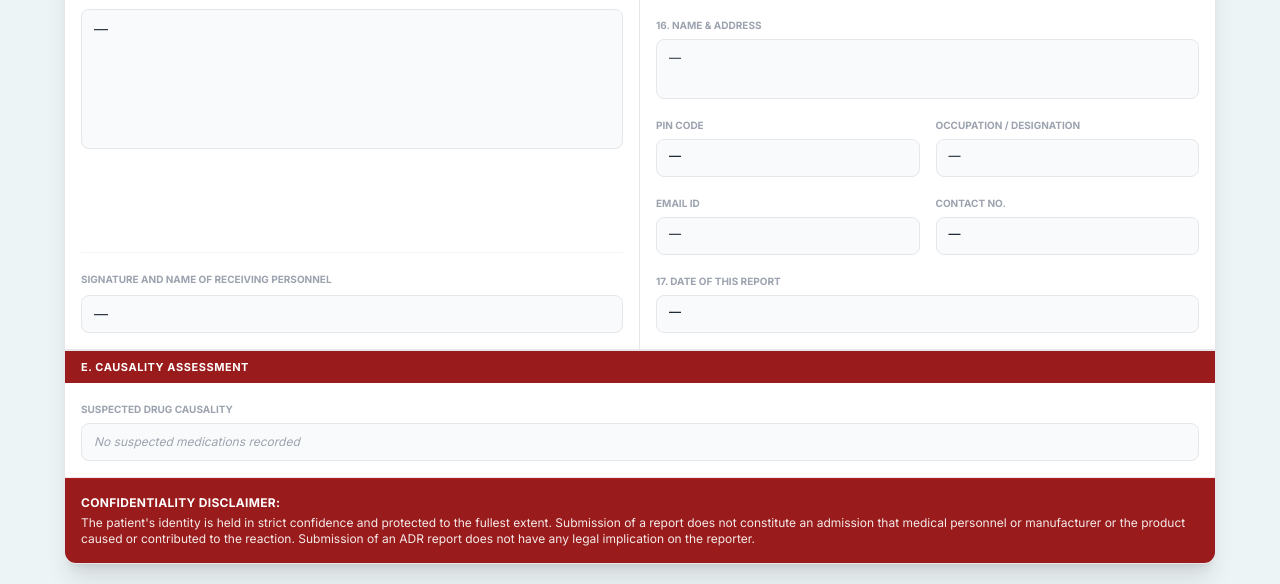
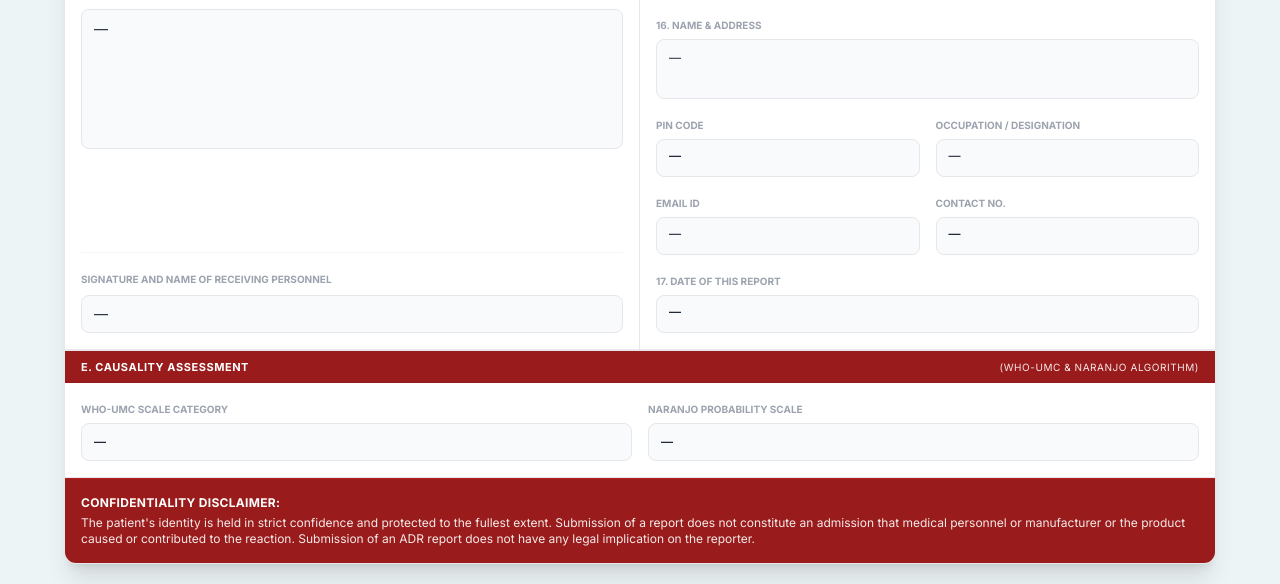
Before and after one commit to harshxraze/adr_app, a Python web app: template OneDrive/Desktop/adr-causality-app/templates/report_detail.html in a window 1280 px wide. Shown: the part 1485-2069 px from the top of the page. Run offline with Jinja, Linux system fonts and the light colour scheme; the template is opened without the code that fills it, so the values that code supplies are empty; some libraries are stand-ins or nearby versions.

Commit message:
Display WHO-UMC category and Naranjo category, remove suspected drug causality section from causality assessment

```diff
--- a/OneDrive/Desktop/adr-causality-app/templates/report_detail.html
+++ b/OneDrive/Desktop/adr-causality-app/templates/report_detail.html
@@ -767,24 +767,24 @@
   <!-- E. CAUSALITY ASSESSMENT (INSIDE FORM) -->
   <div class="bg-red-800 dark:bg-red-950 text-white font-bold px-4 py-1.5 uppercase tracking-wider text-[11px] flex items-center justify-between border-t border-gray-200 dark:border-gray-800">
     <span>E. Causality Assessment</span>
+    <span class="text-[10px] font-normal opacity-90">(WHO-UMC & Naranjo Algorithm)</span>
   </div>
   <div class="p-4 bg-white dark:bg-gray-900 border-b border-gray-200 dark:border-gray-800">
-    <div class="grid grid-cols-1 gap-4">
-      <!-- Suspected Drug Causality Assessment -->
+    <div class="grid grid-cols-1 md:grid-cols-2 gap-4">
+      <!-- WHO-UMC -->
       <div>
-        <label class="block text-[10px] font-bold text-gray-400 dark:text-gray-500 uppercase">Suspected Drug Causality</label>
-        <div class="mt-1 px-3 py-2 bg-gray-50 dark:bg-gray-800 border border-gray-200 dark:border-gray-700 rounded-lg text-xs text-gray-800 dark:text-white min-h-[38px] flex flex-col justify-center">
-          {% if report.medications and report.medications|length > 0 %}
-            {% for m in report.medications %}
-            <div class="flex justify-between items-center py-0.5 {% if not loop.last %}border-b border-gray-100 dark:border-gray-700/50{% endif %}">
-              <span class="font-medium text-gray-700 dark:text-gray-300 truncate max-w-[130px]">{{m.drug_name or 'Drug ' ~ loop.index}}</span>
-              <span class="font-semibold text-gray-800 dark:text-white">{{m.causality_assessment or '—'}}</span>
-            </div>
-            {% endfor %}
-          {% else %}
-            <p class="text-xs text-gray-400 italic">No suspected medications recorded</p>
-          {% endif %}
-        </div>
+        <label class="block text-[10px] font-bold text-gray-400 dark:text-gray-500 uppercase">WHO-UMC Scale Category</label>
+        <p class="mt-1 px-3 py-2 bg-gray-50 dark:bg-gray-800 border border-gray-200 dark:border-gray-700 rounded-lg text-xs text-gray-800 dark:text-white font-semibold min-h-[38px] flex items-center">
+          {{report.who_umc_category or '—'}}
+        </p>
+      </div>
+
+      <!-- Naranjo Probability Scale -->
+      <div>
+        <label class="block text-[10px] font-bold text-gray-400 dark:text-gray-500 uppercase">Naranjo Probability Scale</label>
+        <p class="mt-1 px-3 py-2 bg-gray-50 dark:bg-gray-800 border border-gray-200 dark:border-gray-700 rounded-lg text-xs text-gray-800 dark:text-white font-semibold min-h-[38px] flex items-center">
+          {{report.naranjo_category or '—'}}
+        </p>
       </div>
     </div>
   </div>
```
